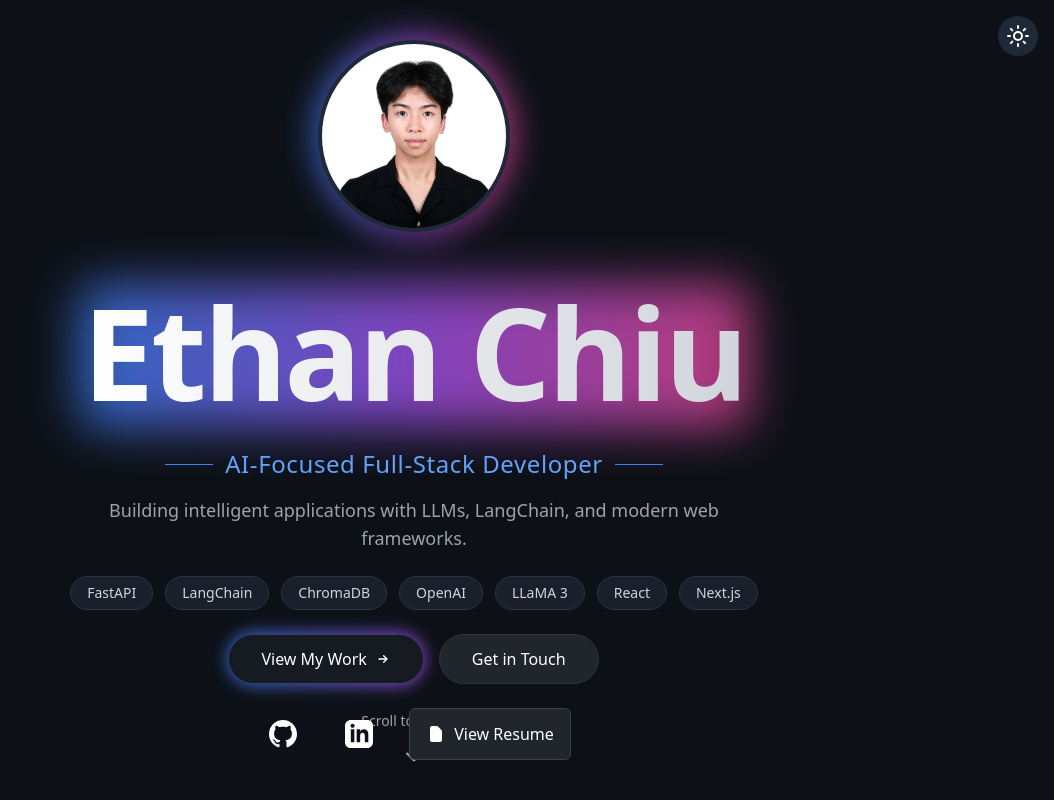
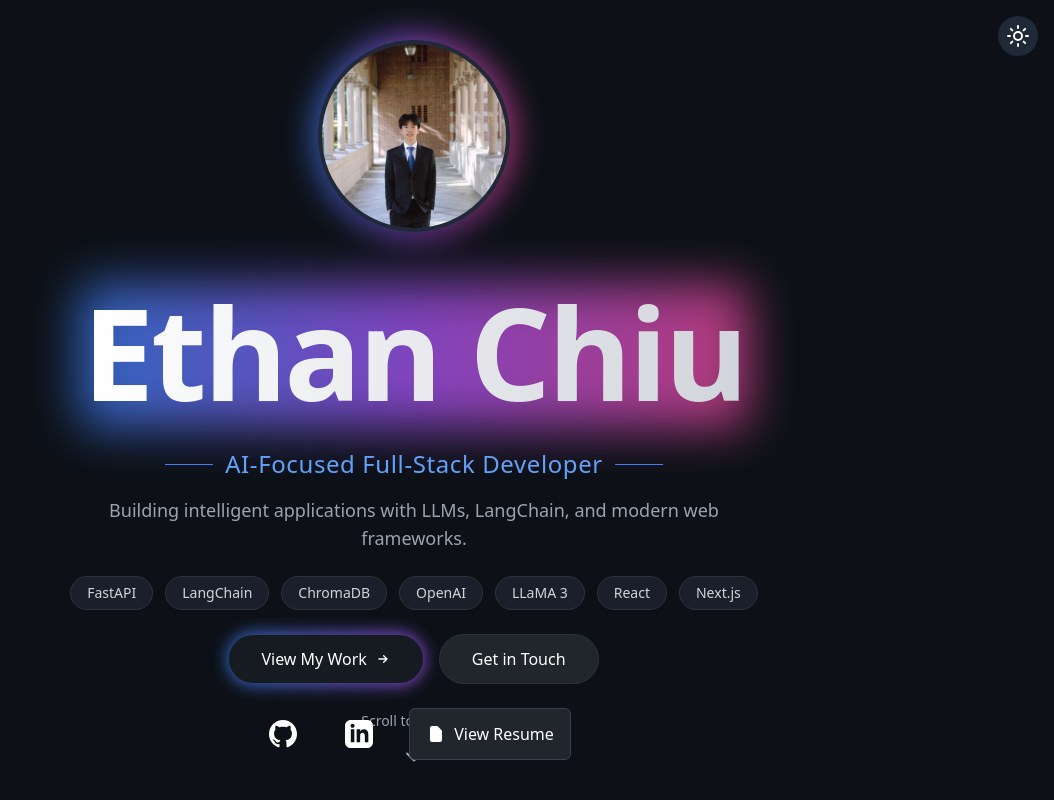
Before and after one commit to Yi-ChiChiu0520/Ethan-Chiu-Portfolio-Website, a Next.js app: page / in a window 1280 px wide. Shown: the top 800 px of the page, without its empty margins (226-1280 px from the left). Built offline with nearby package versions, Linux system fonts and the light colour scheme.

Commit message:
Update: new profile picture

```diff
--- a/app/components/HeroSection.tsx
+++ b/app/components/HeroSection.tsx
@@ -14,7 +14,7 @@ export const HeroSection = () => {
 						<div className="relative">
 							<div className="absolute -inset-1 bg-gradient-to-r from-blue-500 via-purple-500 to-pink-500 rounded-full blur-lg opacity-75"></div>
 							<img
-								src="/Ethan_Chiu_Headshot.JPG"
+								src="/Yi_Chi_Chiu_Profile_1.jpg"
 								alt="Ethan Chiu"
 								className="relative w-32 h-32 sm:w-40 sm:h-40 md:w-48 md:h-48 rounded-full object-cover border-4 border-white dark:border-gray-800 shadow-xl"
 							/>
```
